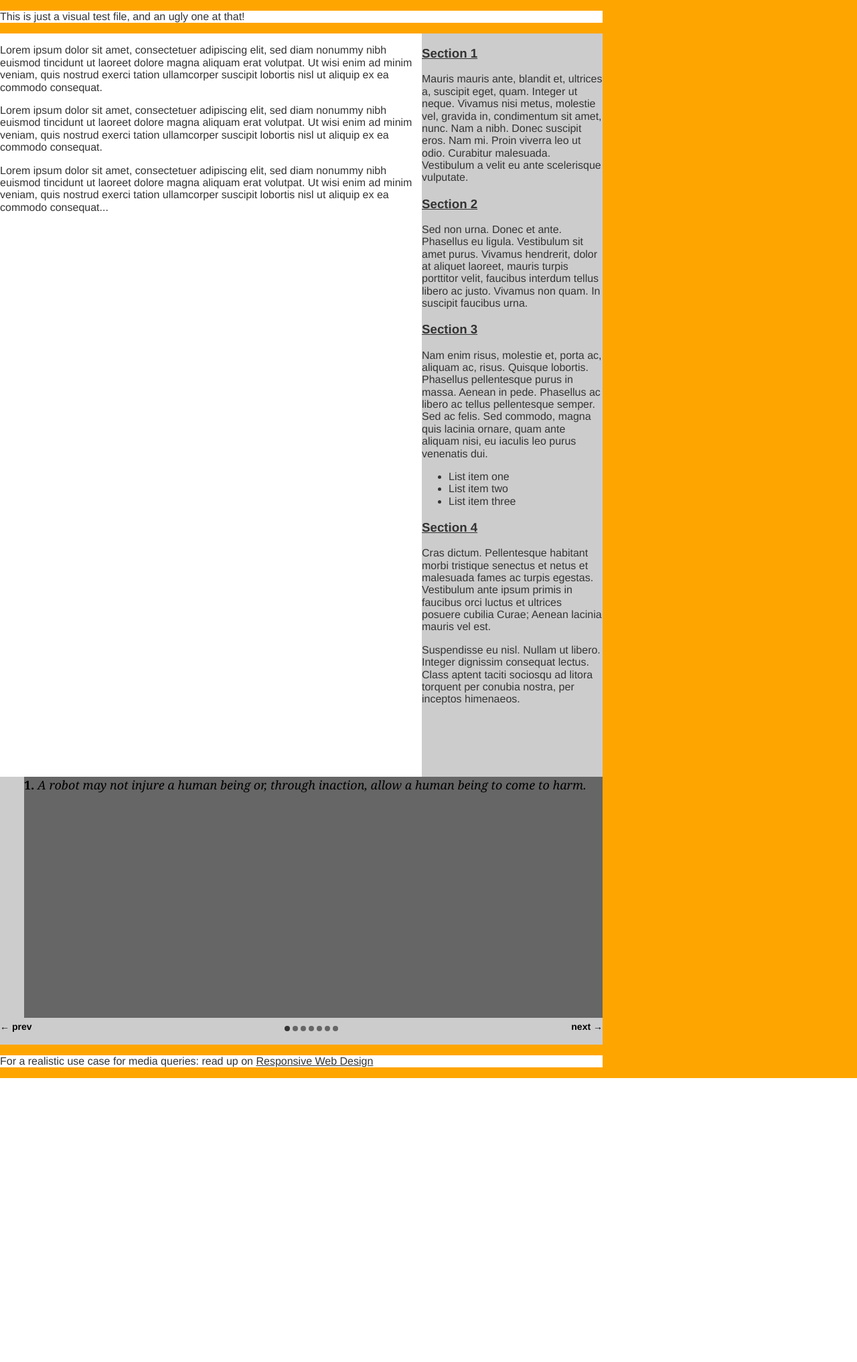
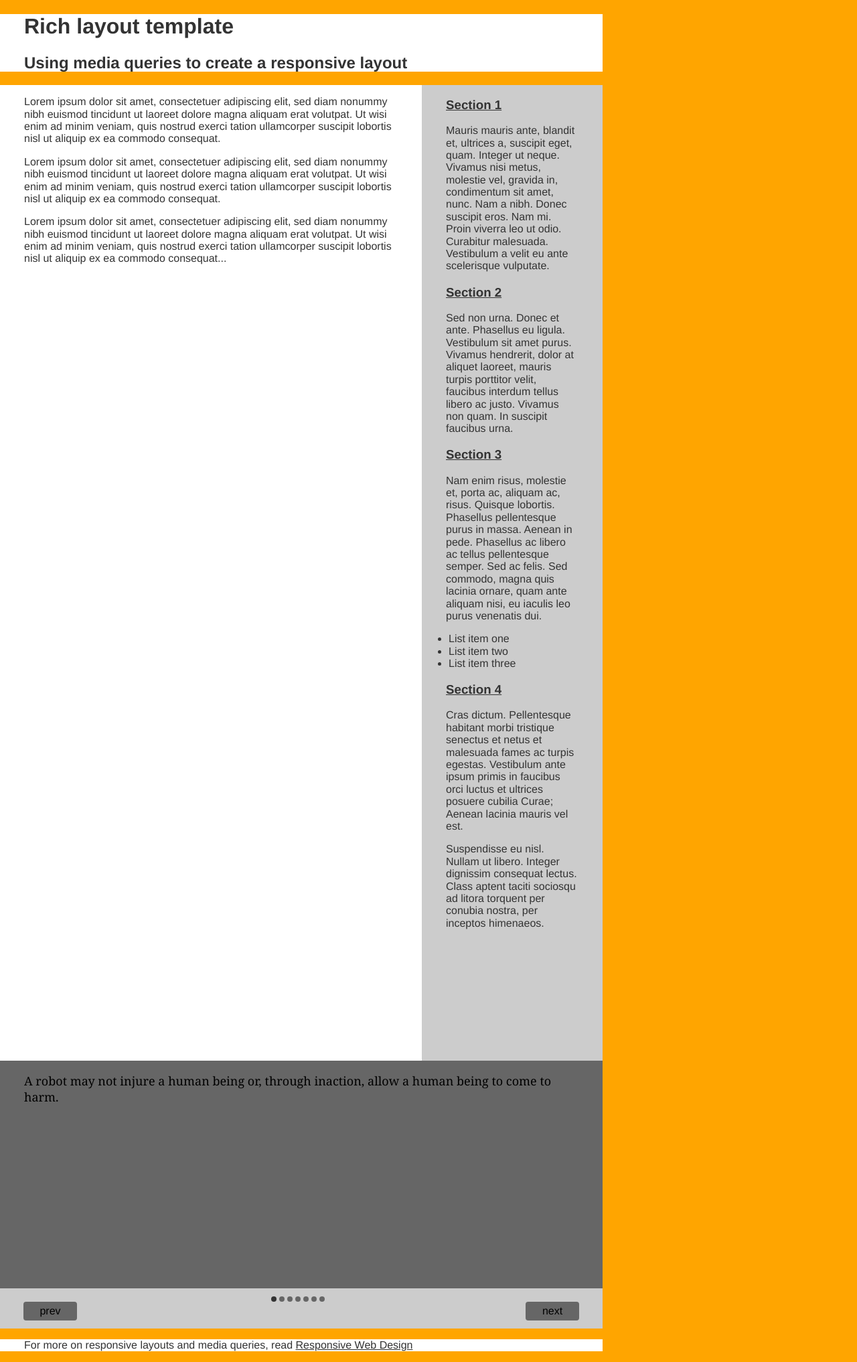
Before and after one commit to roberts-sandbox/test-nick, a PHP site: page /lab/templates/combo/index.html in a window 1280 px wide. Shown: the whole page at 67% size. Before the commit the page ends 1610 px from the top, so only its background shows below. Run offline with PHP 8.4, Linux system fonts and the light colour scheme; some libraries are stand-ins or nearby versions.

Commit message:
more layout and slider tweaks

```diff
--- a/lab/templates/combo/css/screen.css
+++ b/lab/templates/combo/css/screen.css
@@ -10,8 +10,28 @@ body {
 	margin: 0 auto;
 	-webkit-user-select:none;
     -webkit-text-size-adjust:none;
-	float:left;
-	}
+}
+
+p {
+	padding-left:36px;
+	padding-right:36px;
+}
+
+h1 {
+	padding-left:36px;
+	padding-right:36px;
+}
+
+h2 {
+	padding-left:36px;
+	padding-right:36px;
+}
+
+h3 {
+	padding-left:36px;
+	padding-right:36px;
+}
+
 
 header, footer, #main_content {
 	background-color:#fff;
@@ -42,27 +62,12 @@ a {
 
 
 
-
-
-
-
-
-
-
-
-
-
-
-
-
-
-
 /*scrollbox slideshow
 --------------------------------------*/
 
 #wrapper {
 	width:100%;
-	height:90%;
+	height:85%;
 	float:left;
 	position:relative;	/* On older OS versions "position" and "z-index" must be defined, */
 	z-index:1;			/* it seems that recent webkit is less picky and works anyway. */
@@ -74,39 +79,59 @@ a {
 	height:100%;
 	display:block;
 	list-style:none;
-	float:left;
 	padding:0;
 	margin:0;
-	text-align:left;
 }
 
 #nav {
 	width:100%;
 }
 
-#prev, #next {
+#prev {
 	float:left;
-	font-weight:bold;
-	font-size:14px;
-	padding:5px 0;
+	text-align:center;
+	cursor:pointer;
+	background-color:#666666;
 	width:80px;
-}
+	display:block;
+	margin-top:20px;
+	margin-left:35px;
+	padding:5px 0 5px 0;
+	-webkit-border-radius:4px;
+	-moz-border-radius:4px;
+	-o-border-radius:4px;
+	border-radius:4px;
+	}
 
 #next {
+	background-color:#666666;
 	float:right;
-	text-align:right;
+	text-align:center;
+	cursor:pointer;
+	width:80px;
+	display:block;
+	margin-top:20px;
+	margin-right:35px;
+	padding:5px 0 5px 0;
+	-webkit-border-radius:4px;
+	-moz-border-radius:4px;
+	-o-border-radius:4px;
+	border-radius:4px;
 }
 
 #indicator, #indicator > li {
-	display:block; float:left;
+	display:block;
+	float:left;
 	list-style:none;
 	padding:0; margin:0;
 }
 
 #indicator {
 	width:110px;
-	padding:12px 0 0 30px;
-	margin-left:35%;
+	padding:12px 0 0 0;
+	text-align:center;
+	padding-left: 50%;
+	margin-left:-160px;
 }
 
 #indicator > li {
@@ -128,19 +153,6 @@ a {
 #indicator > li:last-child {
 	margin:0;
 }
-
-
-
-
-
-
-
-
-
-
-
-
-
 
 #thelist {
 }
@@ -191,11 +203,8 @@ a {
 
 /*@media styles
 --------------------------------------*/
-
 /*
-This is just a test file for making sure the script is working properly.
-If it is, the media queries below will change the body's background color depending on the browser width.
-For a realistic use case for media queries: read up on Responsive Web Design:
+Read up on Responsive Web Design:
 http://www.alistapart.com/articles/responsive-web-design/
 */
 
@@ -221,12 +230,13 @@ http://www.alistapart.com/articles/responsive-web-design/
 @media screen and (min-width: 620px),only print,projector{
 	body{
 		background:red;
+		width:620px;
 	}
 
 	#scroller li {
-		width:584px; /* body width (620px) - margin-left (36px) */
-		margin-left:36px;
+		width:620px;
 	}
+
 
 	#thelist {
 		width:4340px; /* body-width (620px) * number of list items (7)) */
@@ -243,6 +253,7 @@ http://www.alistapart.com/articles/responsive-web-design/
 	body {
 		background: blue;
 		width:700px;
+		float:left;
 	}
 
 	header, footer, #main_content {
@@ -251,20 +262,20 @@ http://www.alistapart.com/articles/responsive-web-design/
 
 	#blog_content {
 		float:left;
-		width:70%
+		width:70%;
 	}
 
 	#blog_nav {
 		float:right;
 		width:30%;
 		height:100%;
-		padding-bottom:10%;
+		padding-bottom:30%;
 	}
 
 	#scroller li {
-		width:664px; /* body width (700px) - margin-left (36px) */
-		margin-left:36px;
+		width:700px;
 	}
+
 
 	#thelist {
 		width:4900px; /* body-width (700px) * number of list items (7)) */
@@ -281,12 +292,16 @@ http://www.alistapart.com/articles/responsive-web-design/
 	body {
 		background: orange;
 		width:900px;
+		float:left;
+	}
+
+	#blog_nav {
+		padding-bottom:20%;
 	}
 
 
 	#scroller li {
-		width:864px; /* body width (900px) - margin-left (36px) */
-		margin-left:36px;
+		width:900px;
 	}
 
 	#thelist {
@@ -305,11 +320,15 @@ http://www.alistapart.com/articles/responsive-web-design/
 	body {
 		background: navy;
 		width:1200px;
+		float:left;
+	}
+
+	#blog_nav {
+		padding-bottom:10%;
 	}
 
 	#scroller li {
-	width:1164px; /* body width (1200px) - margin-left (36px) */
-	margin-left:36px;
+		width:1200px;
 	}
 
 	#thelist {
--- a/lab/templates/combo/index.html
+++ b/lab/templates/combo/index.html
@@ -52,7 +52,8 @@
 <body>
 
 	<header>
-	<p>This is just a visual test file, and an ugly one at that!</p>
+	<h1>Rich layout template</h1>
+	<h2>Using media queries to create a responsive layout</h2>
 	</header>
 
 	<div id="main_content">
@@ -100,18 +101,19 @@
 		<div id="wrapper">
 			<div id="scroller">
 				<ul id="thelist">
-					<li><strong>1.</strong> <em>A robot may not injure a human being or, through inaction, allow a human being to come to harm.</em></li>
-					<li><strong>2.</strong> <em>A robot must obey any orders given to it by human beings, except where such orders would conflict with the First Law.</em></li>
-					<li><strong>3.</strong> <em>A robot must protect its own existence as long as such protection does not conflict with the First or Second Law.</em></li>
-					<li><strong>Zeroth Law:</strong> <em>A robot may not harm humanity, or, by inaction, allow humanity to come to harm.</em></li>
-					<li><strong>Lyuben Dilov's Forth law:</strong> <em>A robot must establish its identity as a robot in all cases.</em></li>
-					<li><strong>Harry Harrison's Forth law:</strong> <em>A robot must reproduce. As long as such reproduction does not interfere with the First or Second or Third Law.</em></li>
-					<li><strong>Nikola Kesarovski's Fifth law:</strong> <em>A robot must know it is a robot.</em></li>
+					<li><p>A robot may not injure a human being or, through inaction, allow a human being to come to harm.</p></li>
+					<li><p>A robot must obey any orders given to it by human beings, except where such orders would conflict with the First Law.</p></li>
+					<li><p>A robot must protect its own existence as long as such protection does not conflict with the First or Second Law.</p></li>
+					<li><p>A robot may not harm humanity, or, by inaction, allow humanity to come to harm.</p></li>
+					<li><p>A robot must establish its identity as a robot in all cases.</p></li>
+					<li><p>A robot must reproduce. As long as such reproduction does not interfere with the First or Second or Third Law.</p></li>
+					<li><p>A robot must know it is a robot.</p></li>
 				</ul>
 			</div>
 		</div>
 		<div id="nav">
-			<div id="prev" onclick="myScroll.scrollToPage('prev', 0);return false">&larr; prev</div>
+			<div id="prev" onclick="myScroll.scrollToPage('prev', 0);return false">prev</div>
+			<div id="next" onclick="myScroll.scrollToPage('next', 0);return false">next</div>
 			<ul id="indicator">
 				<li class="active">1</li>
 				<li>2</li>
@@ -121,14 +123,13 @@
 				<li>6</li>
 				<li>7</li>
 			</ul>
-			<div id="next" onclick="myScroll.scrollToPage('next', 0);return false">next &rarr;</div>
 		</div><!--end .wrapper for slideshow-ish thingy-->
 		</div>
 
 	</div><!--end #main_content-->
 
 	<footer>
-		<p>For a realistic use case for media queries: read up on <a href="http://www.alistapart.com/articles/responsive-web-design/">Responsive Web Design</a></p>
+		<p>For more on responsive layouts and media queries, read <a href="http://www.alistapart.com/articles/responsive-web-design/">Responsive Web Design</a></p>
 	</footer>
 
 </body>
```
